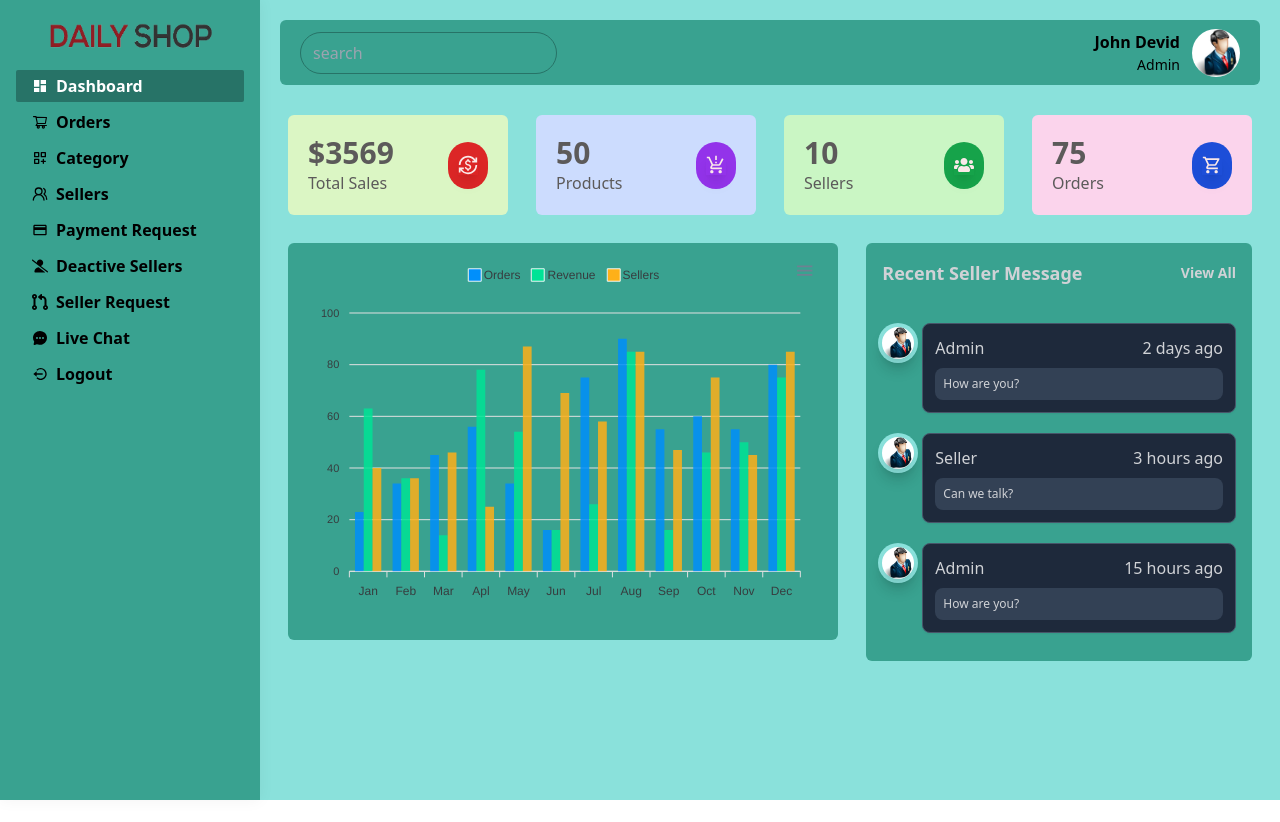
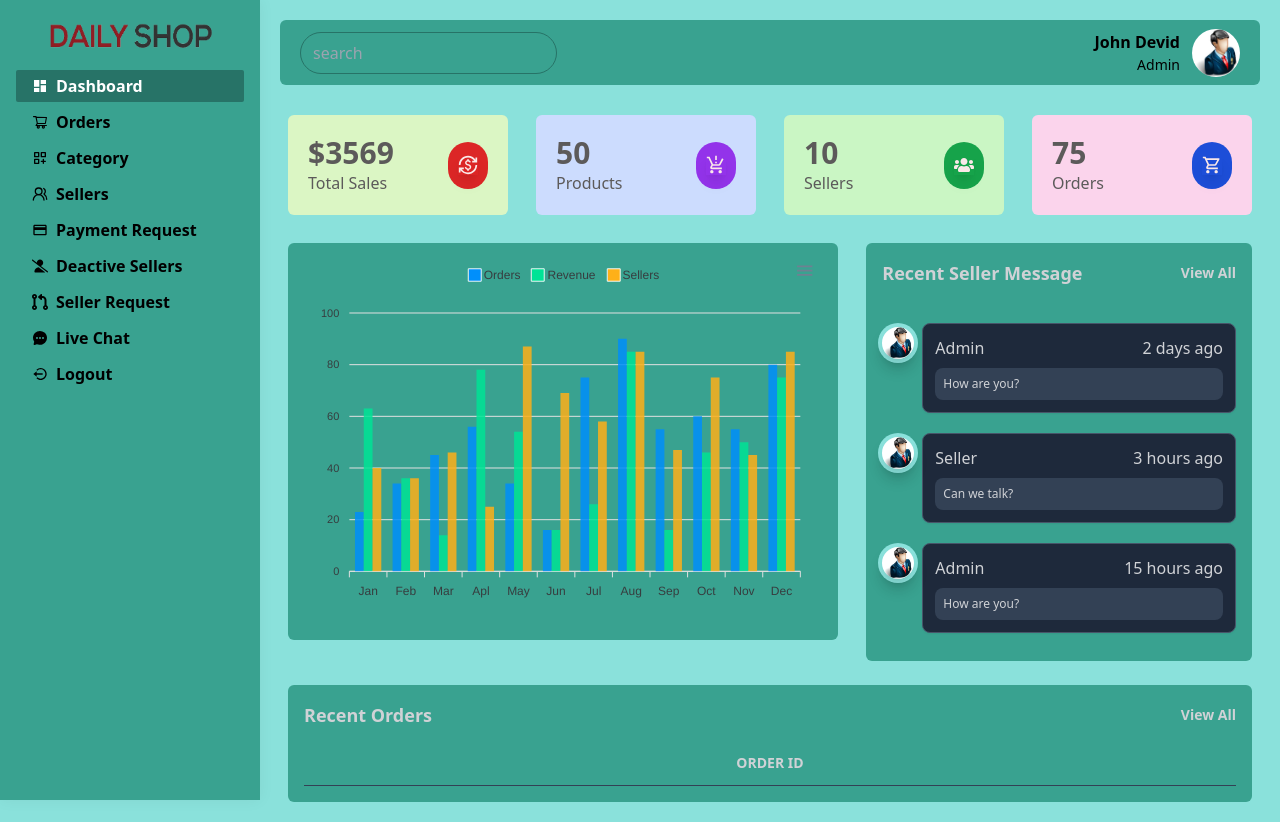
Before and after one commit to Atik2788/e-commerce-project-dashboard, a React (Create React App) app: page /admin/dashboard in a window 1280 px wide. Before the commit the page ends 800 px from the top, so only its background shows below. Built offline with nearby package versions, Linux system fonts and the light colour scheme.

Commit message:
starting design on admin dashboard table

```diff
--- a/src/views/admin/AdminDashboard.jsx
+++ b/src/views/admin/AdminDashboard.jsx
@@ -2,21 +2,31 @@ import React from "react";
 import AdminDashboardHeader from "./AdminDashboardHeader";
 import AdminDashboardChart from "./AdminDashboardChart";
 import AdminDashboardSellerMessage from "./AdminDashboardSellerMessage";
+import AdminDashboardTable from "./AdminDashboardTable";
 
 const AdminDashboard = () => {
   return (
     <div className="px-2 md:px-7 py-5">
+      {/* header section */}
       <AdminDashboardHeader />
 
+      {/* chart and message section start*/}
       <div className="w-full flex flex-wrap mt-7">
+        {/* chart chat section */}
         <div className="w-full lg:w-7/12 lg:pr-3">
           <AdminDashboardChart />
         </div>
 
+        {/* seller chat section */}
         <div className="w-full lg:w-5/12 lg:pl-4 mt-6 lg:mt-0">
           <AdminDashboardSellerMessage/>
         </div>
       </div>
+      {/* chart and message section end*/}
+
+      {/* dashboard table */}
+      <AdminDashboardTable/>
+
 
     </div>
   );
--- a/src/views/admin/AdminDashboardSellerMessage.jsx
+++ b/src/views/admin/AdminDashboardSellerMessage.jsx
@@ -12,6 +12,7 @@ const AdminDashboardSellerMessage = () => {
         <Link className="font-semibold text-sm text-[#d0d2d6]">View All</Link>
       </div>
 
+      {/* seller message section */}
       <div className="flex flex-col gap-2 pt-6 text-[#d0d2d6]">
         <AdminDashboardSellerMessageSingle user={'Admin'} time={'2 days ago'} message={"How are you?"}/>
         <AdminDashboardSellerMessageSingle user={'Seller'} time={'3 hours ago'} message={"Can we talk?"}/>
--- /dev/null
+++ b/src/views/admin/AdminDashboardTable.jsx
@@ -0,0 +1,23 @@
+import React from "react";
+import { Link } from "react-router-dom";
+
+const AdminDashboardTable = () => {
+  return (
+    <div className="w-full p-4 bg-[#39a290] rounded-md mt-6">
+      <div className="flex justify-between items-center pb-3">
+        <h2 className="font-semibold text-lg text-[#d0d2d6] ">Recent Orders</h2>
+        <Link className="font-semibold text-sm text-[#d0d2d6]">View All</Link>
+      </div>
+
+      <div className="relative overflow-x-auto">
+        <table className="w-full text-sm text-[#d0d2d6] uppercase border-b border-slate-700">
+          <tr>
+            <th className="py-3 px-4">Order Id</th>
+          </tr>
+        </table>
+      </div>
+    </div>
+  );
+};
+
+export default AdminDashboardTable;
```
